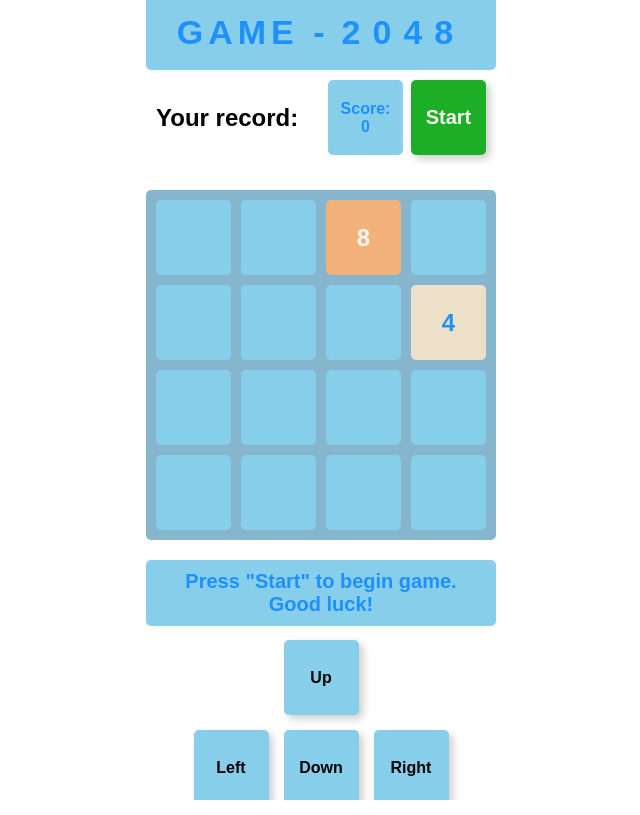
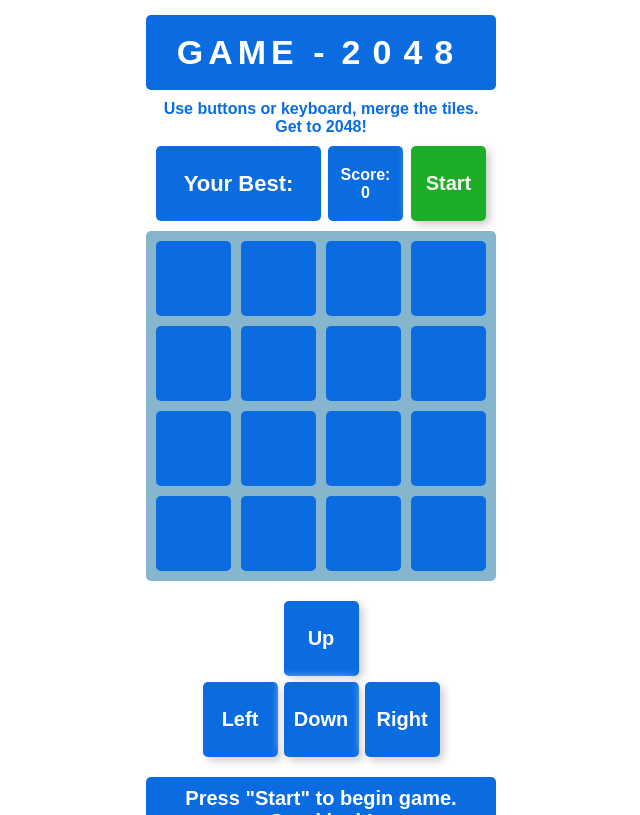
Before and after one commit to Artem-Brui/Game-2048, a website with bundled scripts: page index.html in a window 1280 px wide. Shown: the whole page, without its empty margins (319-959 px from the left). Built offline with nearby package versions, Linux system fonts and the light colour scheme.

Commit message:
add saving score in brauser, change colors

```diff
--- a/index.html
+++ b/index.html
@@ -15,10 +15,16 @@
 </head>
 <body>
   <div class="container">
-    <h1>GAME - <span>2048</span></h1>
+
+    <h1>GAME -
+      <span>2048</span>
+    </h1>
+
+    <p class="rules">Use buttons or keyboard, merge the tiles.<br>Get to 2048!</p>
     <div class="game-header">
-      <p>Your record:</p>
       <div class="score-record">
+        <p>Your Best:</p>
+        <p id="record">0</p>
       </div>
       <div class="controls">
         <p class="info">
@@ -29,7 +35,6 @@
         <button class="button control restart hidden">Restart</button>
       </div>
     </div>
-
     <table class="game-field">
       <tbody>
         <tr class="field-row">
@@ -61,14 +66,6 @@
         </tr>
       </tbody>
     </table>
-
-    <div class="message-container">
-      <p class="message message-lose hidden">You lose! Restart the game?</p>
-      <p class="message message-win hidden">Winner! Congrats! You did it!</p>
-      <p class="message message-start">
-        Press "Start" to begin game. <br> Good luck!
-      </p>
-    </div>
     <div class="arrows">
       <div class="arrows-row">
         <button class="button arrow up">Up</button>
@@ -79,7 +76,15 @@
         <button class="button arrow right">Right</button>
       </div>
     </div>
+    <div class="message-container">
+      <p class="message message-lose hidden">You lose! Restart the game?</p>
+      <p class="message message-win hidden">Winner! Congrats! You did it!</p>
+      <p class="message message-start">
+        Press "Start" to begin game. <br> Good luck!
+      </p>
+    </div>
   </div>
+
   <script
     type="module"
     src="scripts/main.js"
--- a/scripts/Game.js
+++ b/scripts/Game.js
@@ -4,14 +4,14 @@ export default class Game {
       [
         { value: 0, merged: false },
         { value: 0, merged: false },
-        { value: 8, merged: false },
+        { value: 0, merged: false },
         { value: 0, merged: false },
       ],
       [
         { value: 0, merged: false },
         { value: 0, merged: false },
         { value: 0, merged: false },
-        { value: 4, merged: false },
+        { value: 0, merged: false },
       ],
       [
         { value: 0, merged: false },
@@ -26,18 +26,32 @@ export default class Game {
         { value: 0, merged: false },
       ],
     ]
-    // initialState = [
-    //   [0, 0, 0, 0],
-    //   [0, 0, 0, 0],
-    //   [0, 0, 0, 0],
-    //   [0, 0, 0, 0],
-    // ],
-    // initialState = [
-    //   [2, 4, 8, 16],
-    //   [32, 64, 128, 256],
-    //   [512, 1024, 2048, 0],
-    //   [0, 0, 0, 0],
-    // ],
+    // initialState =[
+    //   [
+    //     { value: 2, merged: false },
+    //     { value: 4, merged: false },
+    //     { value: 8, merged: false },
+    //     { value: 16, merged: false },
+    //   ],
+    //   [
+    //     { value: 32, merged: false },
+    //     { value: 64, merged: false },
+    //     { value: 128, merged: false },
+    //     { value: 256, merged: false },
+    //   ],
+    //   [
+    //     { value: 512, merged: false },
+    //     { value: 1024, merged: false },
+    //     { value: 1024, merged: false },
+    //     { value: 0, merged: false },
+    //   ],
+    //   [
+    //     { value: 0, merged: false },
+    //     { value: 0, merged: false },
+    //     { value: 0, merged: false },
+    //     { value: 0, merged: false },
+    //   ],
+    // ]
   ) {
     this.directions = {
       right: "right",
@@ -62,6 +76,9 @@ export default class Game {
     this.currentStatus = this.status.idle;
     this.lastRandomZeroIndex = 0;
     this.score = 0;
+    this.storageKey = 'game2048score';
+
+    // localStorage.setItem(this.storageKey, 0)
 
     this.goThroughCells = (board, callback) =>
       board.map((row) =>
@@ -324,6 +341,11 @@ export default class Game {
   restart() {
     this.currentStatus = "idle";
     this.state = this.initialState;
+
+    if (localStorage.getItem(this.storageKey) < this.score) {
+      localStorage.setItem(this.storageKey, this.score);
+    }
+
     this.score = 0;
   }
 }
--- a/scripts/main.js
+++ b/scripts/main.js
@@ -12,6 +12,7 @@ const element = {
   messageStart: document.querySelector('.message-start'),
   cells: [...document.querySelectorAll('.field-cell')],
   score: document.querySelector('.game-score'),
+  record: document.getElementById('record')
 };
 
 
@@ -44,6 +45,8 @@ const displayBoard = () => {
   if (game.currentStatus === game.status.playing) {
     element.messageStart.classList.add('hidden');
   }
+  console.log(game.currentStatus);
+
 
   if (game.currentStatus === game.status.win) {
     element.messageWin.classList.remove('hidden');
@@ -54,6 +57,12 @@ const displayBoard = () => {
   }
 
   game.goThroughCells(game.state, (cell) => cell.merged = false);
+
+  if (localStorage.getItem(game.storageKey) < game.score) {
+    localStorage.setItem(game.storageKey, game.score);
+  }
+
+  element.record.textContent = localStorage.getItem(game.storageKey);
 };
 
 displayBoard()
--- a/styles/animations.scss
+++ b/styles/animations.scss
@@ -14,14 +14,14 @@
   0% {
     font-size: .1rem;
     color: transparent;
-    background-color: rgb(19, 182, 27);
+    background-color: $secondary;
   }
 
   100% {
     color: transparent;
     font-size: 3rem;
     transform: rotateY(-2turn);
-    background-color: rgb(19, 182, 27);
+    background-color: $secondary;
   }
 }
 
--- a/styles/main.scss
+++ b/styles/main.scss
@@ -1,5 +1,5 @@
-@import './variables.scss';
-@import './animations.scss';
+@import './variables';
+@import './animations';
 
 html {
   overflow: hidden;
@@ -7,8 +7,9 @@ html {
 
 body {
   margin: 0;
+  padding-top: 15px;
   display: flex;
-  align-items: center;
+  align-items: start;
   justify-content: center;
   height: 100vh;
   position: relative;
@@ -17,6 +18,15 @@ body {
   font-family: sans-serif;
   font-size: 24px;
   font-weight: 900;
+}
+
+.rules {
+  text-align: center;
+  font-size: 16px;
+  color: $secondary;
+  margin: 10px 0 0 0;
+  padding: 0 10px;
+
 }
 
 .field-cell {
@@ -29,58 +39,51 @@ body {
   text-align: center;
   vertical-align: center;
   user-select: none;
+  font-size: 30px;
+  color: $secondary;
 
   &--2 {
-    background: #eee4da;
+    background: #e0be9b;
   }
 
   &--4 {
-    background: #ede0c8;
+    background: #dbb773;
   }
 
   &--8 {
-    background: #f2b179;
-    color: #f9f6f2;
+    background: #d7a970;
   }
 
   &--16 {
     background: #f59563;
-    color: #f9f6f2;
   }
 
   &--32 {
     background: #f67c5f;
-    color: #f9f6f2;
   }
 
   &--64 {
     background: #f65e3b;
-    color: #f9f6f2;
   }
 
   &--128 {
     background: #edcf72;
-    color: #f9f6f2;
   }
 
   &--256 {
     background: #edcc61;
-    color: #f9f6f2;
   }
 
   &--512 {
     background: #edc850;
-    color: #f9f6f2;
   }
 
   &--1024 {
     background: #edc53f;
-    color: #f9f6f2;
   }
 
   &--2048 {
     background: #edc22e;
-    color: #f9f6f2;
   }
 }
 
@@ -94,9 +97,26 @@ body {
   display: flex;
   width: 100%;
   justify-content: space-between;
-  margin-bottom: 24px;
   padding: 10px;
   box-sizing: border-box;
+}
+
+.score-record {
+  width: 100%;
+  height: 75px;
+  border-radius: 5px;
+  font-size: 22px;
+  margin: 0 7px 0 0;
+  display: flex;
+  flex-direction: column;
+  align-items: center;
+  justify-content: center;
+  background-color: $secondary;
+  color: $primery;
+
+  & p {
+    margin: 0;
+  }
 }
 
 h1 {
@@ -184,17 +204,19 @@ h1 {
   justify-content: center;
   align-items: center;
   width: 350px;
-  gap: 15px;
-  margin-top: 100px;
+  gap: 6px;
+  margin-top: 20px;
 
   &-row {
     display: flex;
-    gap: 15px;
+    gap: 6px;
   }
 }
 
 .arrow {
   background: $secondary;
+  color: $primery;
+  font-size: 20px;
 }
 
 .message {
--- a/styles/variables.scss
+++ b/styles/variables.scss
@@ -8,10 +8,12 @@ $blue: #0000ff; /* Синий */
 $dodger-blue: #1e90ff; /* Яркий синий (Dodger Blue) */
 $cornflower-blue: #6495ed; /* Васильковый */
 $royal-blue: #4169e1; /* Королевский синий */
-$medium-blue: #0000cd; /* Средне-синий */
+$medium-blue: #0b6ce2; /* Средне-синий */
 $dark-blue: #00008b; /* Темно-синий */
 $navy-blue: #000080; /* Флотский синий */
 $midnight-blue: #191970; /* Полуночный синий */
 
 $primery: $dodger-blue;
+$primery: white;
 $secondary: $sky-blue;
+$secondary: $medium-blue;
```
Also changed, not shown: styles/main.css, 1 other file.
